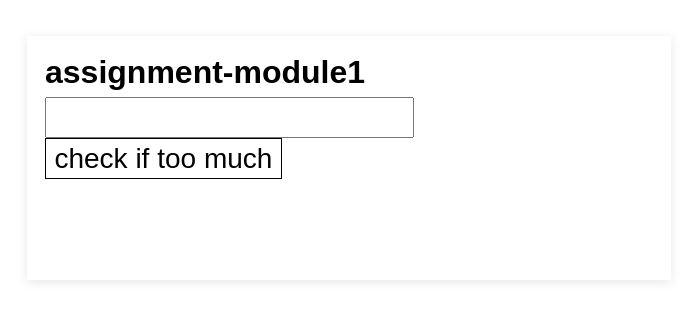
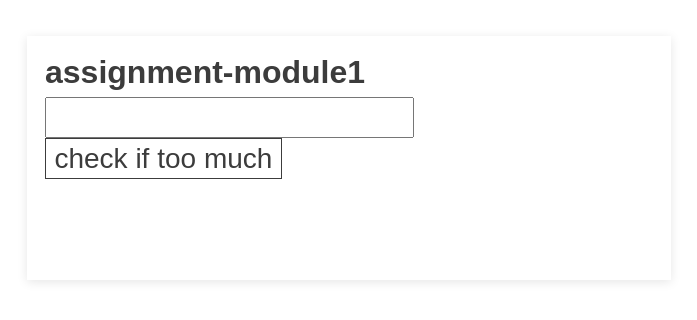
Before and after one commit to WilliWont/coursera-angular, a plain HTML site: page asgn1-md/index.html in a window 1280 px wide. Shown: the part 242-562 px from the top of the page, without its empty margins (291-988 px from the left). Drawn offline with Linux system fonts and the light colour scheme.

Commit message:
tweaked color

```diff
--- a/asgn1-md/css/base.css
+++ b/asgn1-md/css/base.css
@@ -27,11 +27,13 @@
     font-family: sans-serif;
     display:inline-block;
     padding-bottom:1%;
+    color:rgb(60,60,60);
 }
 .content-item input[type=text]{
     font-size:2em;
     width: 60%;
 }
+
 .content-item button{
     transition: ease .5s;
     width:38.95%;
@@ -40,6 +42,7 @@
     border:solid;
     border-width: 1px;
     cursor: pointer;
+    color:rgb(60,60,60);
     background-color: white;
 }
 .content-item button:hover{
```
